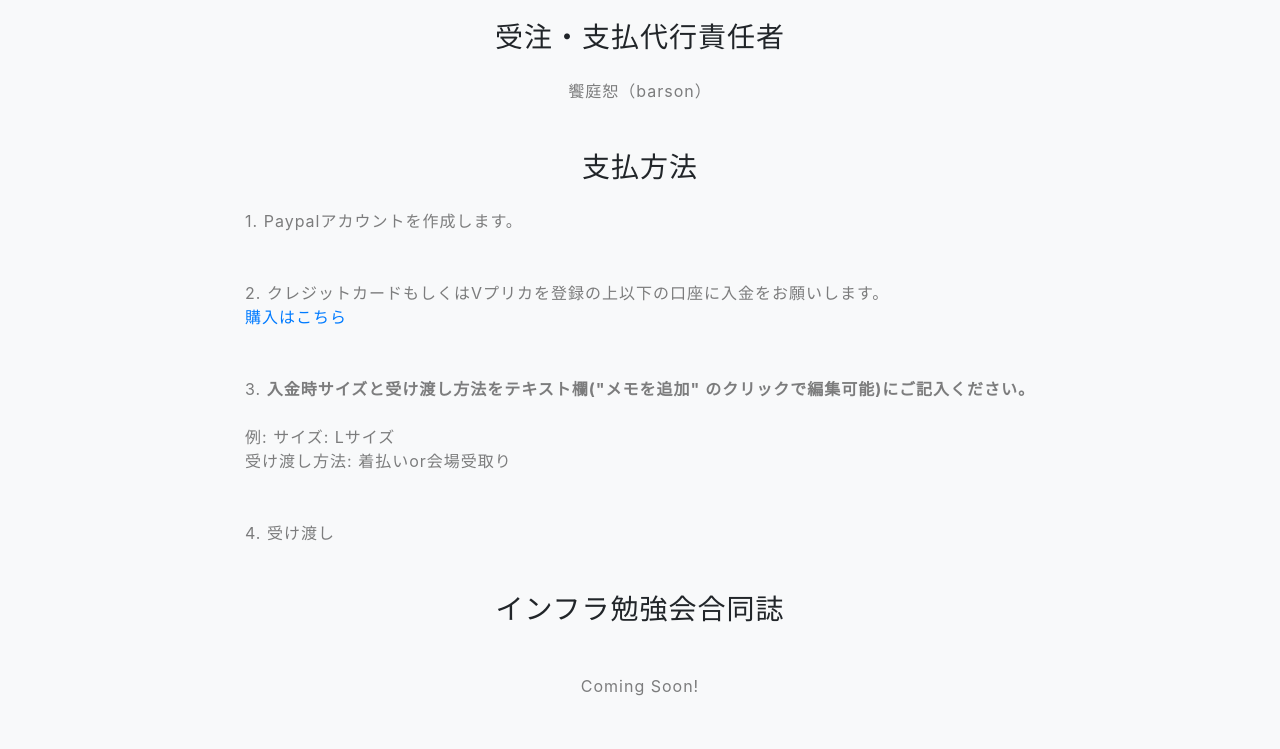
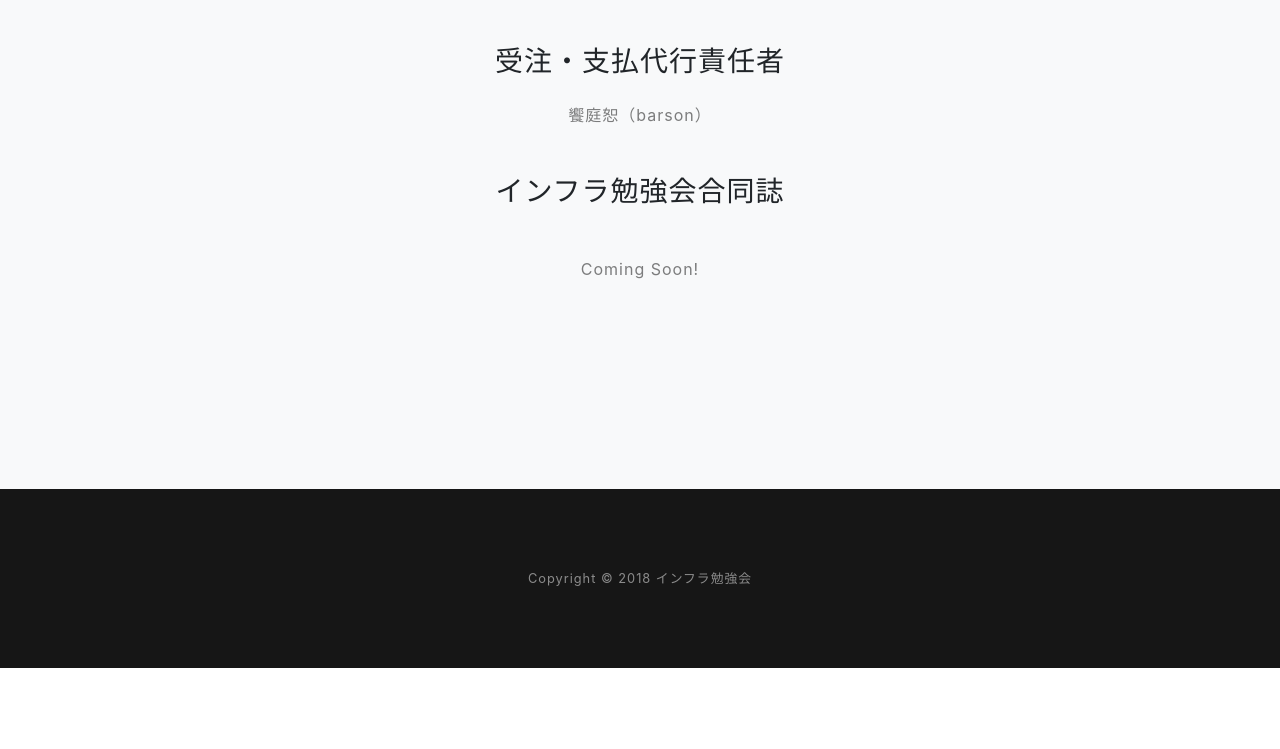
Before and after one commit to infra-workshop/infra-study-summit, a website with bundled scripts: page index.html in a window 1280 px wide. Shown: the part 7495-8244 px from the top of the page. After the commit the page ends 8163 px from the top, so only its background shows below. Built offline with nearby package versions, Linux system fonts and the light colour scheme; a small style sheet from the web is missing.

Commit message:
Update index.html

```diff
--- a/index.html
+++ b/index.html
@@ -177,7 +177,7 @@
               <div class="mx-auto text-center">
                 <h2 class="mb-lg-5">グッズ</h2>
                 <h3 class="text-black mb-4">1周年記念パーカー</h3>
-                <p class="text-black-50 mb-lg-5">インフラ勉強会の1周年を祝しましてパーカーを作製いたします。販売方法は<b>前金支払の完全受注生産</b>となります。</p>
+                <p class="text-black-50 mb-lg-5">インフラ勉強会の1周年を祝しましてパーカーを作製いたします。販売方法は<b>前金支払の完全受注生産</b>となります。<br />※受付は終了致しました</p>
                 <p class="text-black-50 mb-lg-5"><img src="./img/hoodie_design.png" width="400px"></p>
 	            </div>
             </div>
@@ -246,16 +246,6 @@
 								<p class="text-black-50 mb-lg-5">饗庭恕（barson）</p>
 							</div>
 						</div>
-						<div class="container d-flex h-100 align-items-center">
-							<div class="mx-auto text-center">
-								<h3 class="text-black mb-4">支払方法</h3>
-								<p class="text-black-50 mb-lg-5 text-left">1. Paypalアカウントを作成します。</p>
-								<p class="text-black-50 mb-lg-5 text-left">2. クレジットカードもしくはVプリカを登録の上以下の口座に入金をお願いします。<br />
-								<a href="https://paypal.me/1026186">購入はこちら</a></p>
-								<p class="text-black-50 mb-lg-5 text-left">3. <b>入金時サイズと受け渡し方法をテキスト欄("メモを追加" のクリックで編集可能)にご記入ください。</b><br /><br />例: サイズ: Lサイズ<br />受け渡し方法: 着払いor会場受取り</p>
-								<p class="text-black-50 mb-lg-5 text-left">4. 受け渡し</p>
-							</div>
-						</div>
             <div class="container d-flex h-100 align-items-center">
               <div class="mx-auto text-center">
                 <h3 class="text-black mb-lg-5">インフラ勉強会合同誌</h3>
```
